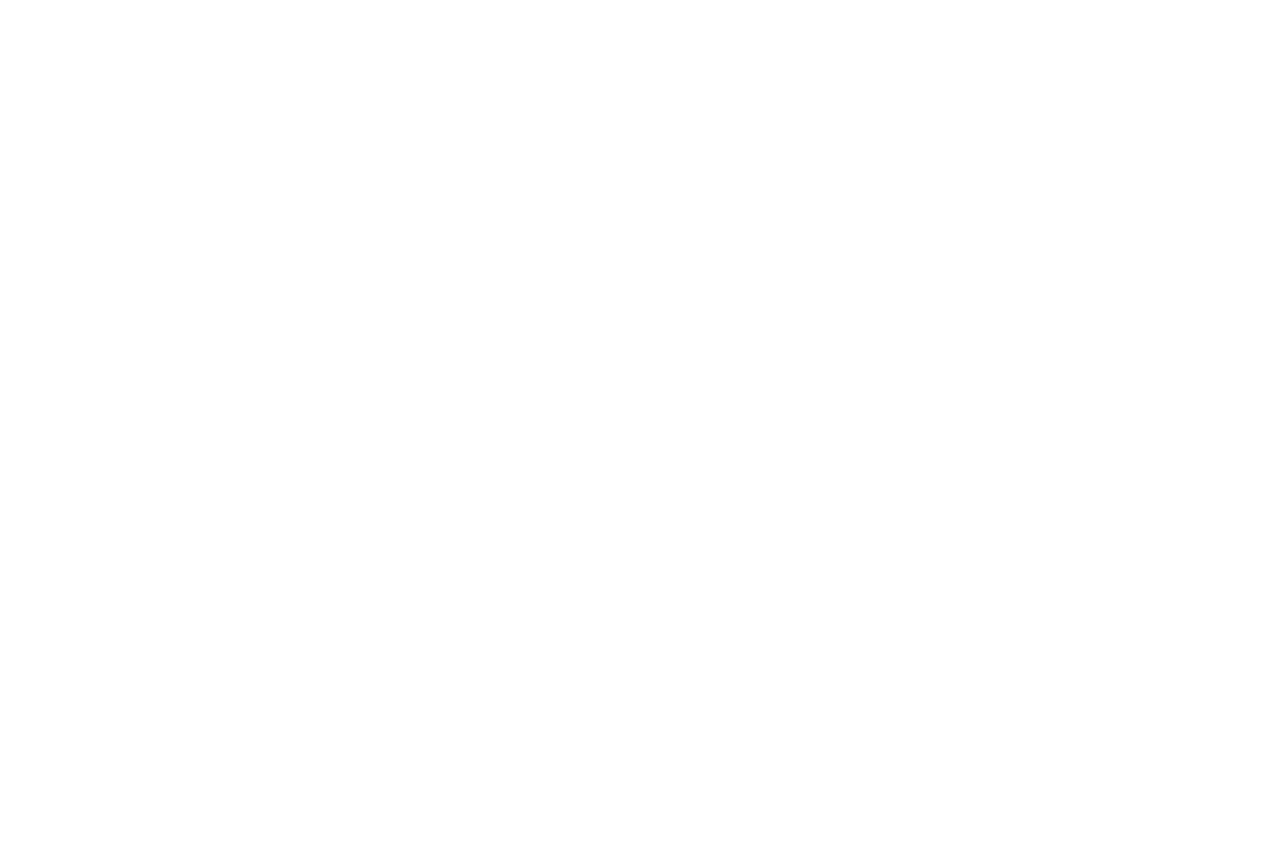
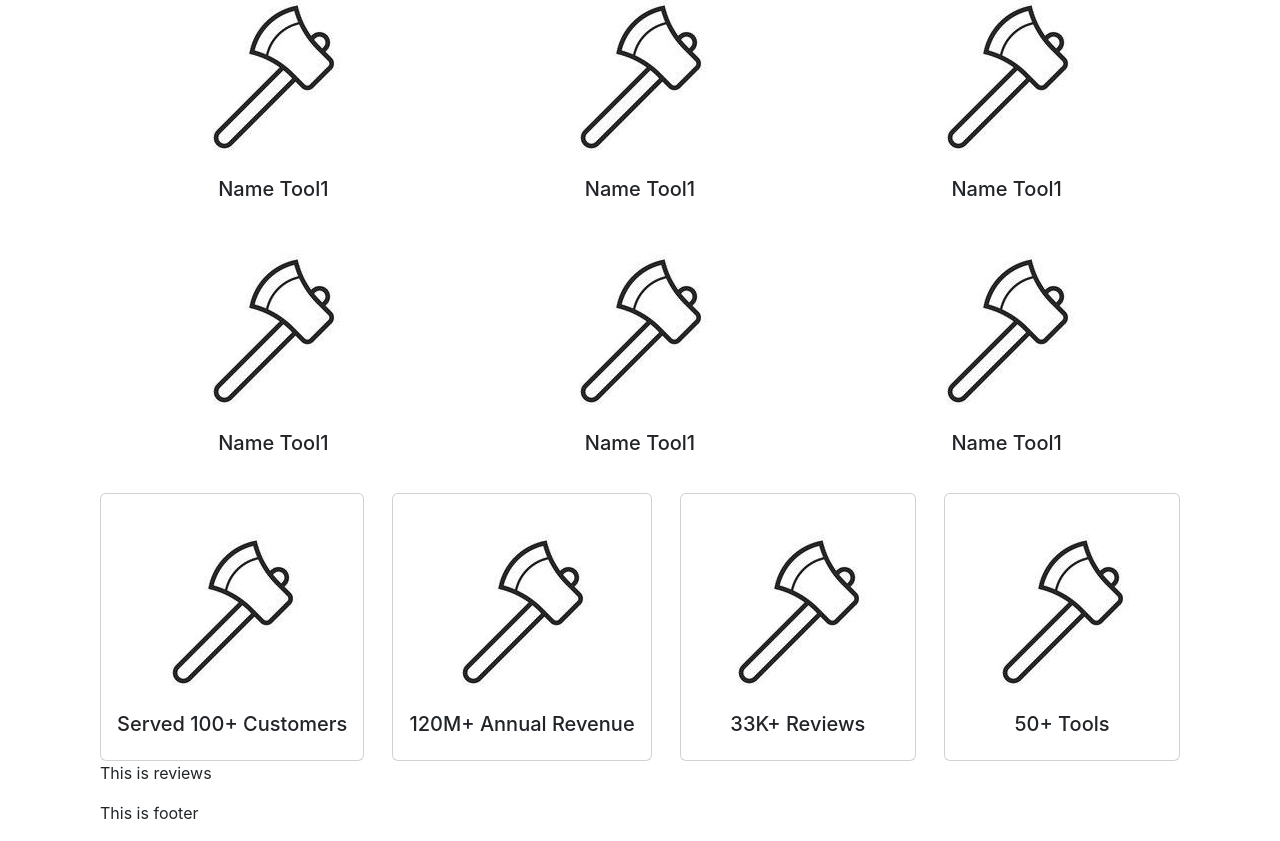
Before and after one commit to ra89fi/Tool-Mans-Tools, a React (Create React App) app: page / in a window 1280 px wide. Shown: the part 545-1386 px from the top of the page. Before the commit the page ends 800 px from the top, so only its background shows below. Built offline with nearby package versions, Linux system fonts and the light colour scheme.

Commit message:
basic homepage elements

```diff
--- a/src/App.css
+++ b/src/App.css
@@ -18,4 +18,23 @@
     display: flex;
     align-items: center;
     justify-content: center;
+    margin-bottom: 50px;
 }
+.tools {
+    margin: 30px 0;
+    display: grid;
+    grid-template-columns: repeat(3, 1fr);
+    grid-gap: 20px;
+}
+.tool {
+    display: flex;
+    flex-direction: column;
+    align-items: center;
+}
+.summary {
+    display: flex;
+    justify-content: space-between;
+}
+.summary .card-body {
+    text-align: center;
+}
--- a/src/components/pages/Home.js
+++ b/src/components/pages/Home.js
@@ -1,4 +1,8 @@
 import React from 'react';
+import Footer from '../shared/Footer';
+import Reviews from '../shared/Reviews';
+import Summary from '../shared/Summary';
+import Tools from '../shared/Tools';
 
 const Home = () => {
     return (
@@ -12,6 +16,11 @@
                     alt=""
                 />
             </div>
+            <h3 style={{ textAlign: 'center' }}>Our Reknowned Tools</h3>
+            <Tools />
+            <Summary />
+            <Reviews />
+            <Footer />
         </div>
     );
 };
--- /dev/null
+++ b/src/components/shared/Footer.js
@@ -0,0 +1,11 @@
+import React from 'react';
+
+const Footer = () => {
+    return (
+        <footer>
+            <p>This is footer</p>
+        </footer>
+    );
+};
+
+export default Footer;
--- /dev/null
+++ b/src/components/shared/Reviews.js
@@ -0,0 +1,11 @@
+import React from 'react';
+
+const Reviews = () => {
+    return (
+        <div className="reviews">
+            <p>This is reviews</p>
+        </div>
+    );
+};
+
+export default Reviews;
--- /dev/null
+++ b/src/components/shared/Summary.js
@@ -0,0 +1,34 @@
+import React from 'react';
+
+const Summary = () => {
+    return (
+        <div className="summary">
+            <div className="card">
+                <div className="card-body">
+                    <img src="/images/tools/Tool1.jpg" alt="" />
+                    <h5 className="card-title">Served 100+ Customers</h5>
+                </div>
+            </div>
+            <div className="card">
+                <div className="card-body">
+                    <img src="/images/tools/Tool1.jpg" alt="" />
+                    <h5 className="card-title">120M+ Annual Revenue</h5>
+                </div>
+            </div>
+            <div className="card">
+                <div className="card-body">
+                    <img src="/images/tools/Tool1.jpg" alt="" />
+                    <h5 className="card-title">33K+ Reviews</h5>
+                </div>
+            </div>
+            <div className="card">
+                <div className="card-body">
+                    <img src="/images/tools/Tool1.jpg" alt="" />
+                    <h5 className="card-title">50+ Tools</h5>
+                </div>
+            </div>
+        </div>
+    );
+};
+
+export default Summary;
--- /dev/null
+++ b/src/components/shared/Tools.js
@@ -0,0 +1,18 @@
+import React from 'react';
+
+const Tools = () => {
+    return (
+        <div className="tools">
+            {'abcdef'.split('').map((el) => (
+                <div className="tool">
+                    <img src="/images/tools/Tool1.jpg" alt="" />
+                    <div>
+                        <h5>Name Tool1</h5>
+                    </div>
+                </div>
+            ))}
+        </div>
+    );
+};
+
+export default Tools;
```
Also changed, not shown: public/images/tools/Tool1.jpg (added).
